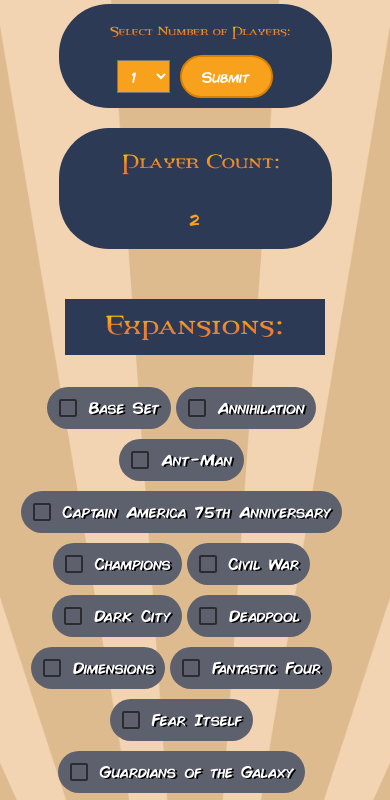
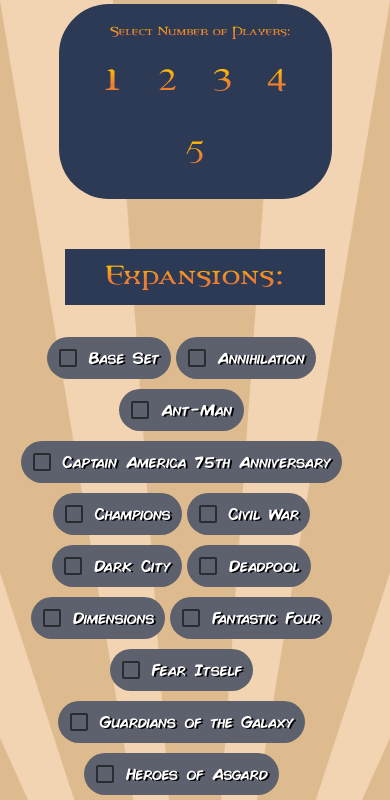
Before and after one commit to TomTomKinch/Marvel-Legendary-Randomizer, a React app in the folder marvel-legendary/: page / in a window 390 px wide. Shown: the part 114-914 px from the top of the page. Built offline with nearby package versions, Linux system fonts and the light colour scheme.

Commit message:
New number of player selection

```diff
--- a/marvel-legendary/public/JSON Files/masterMind.json
+++ b/marvel-legendary/public/JSON Files/masterMind.json
@@ -678,7 +678,7 @@
         "ID": "72",
         "name": "Bastion, Fused Sentinel",
         "hp": "4",
-        "masterStrike": "*Note: For Always Leads Replace a henchmen/villains with a Sentinal Group A card from the Bystander Stack ascends to become a 4 Attack 'Prime Sentinel' Mastermind with 'Fight: Rescue this. Master Strike: Each player reveals the top card of their deck and KOs it if it costs 1 or more.'",
+        "masterStrike": "*Note: For Always Leads Replace a henchmen/villains with a Sentinal Group.* A card from the Bystander Stack ascends to become a 4 Attack 'Prime Sentinel' Mastermind with 'Fight: Rescue this. Master Strike: Each player reveals the top card of their deck and KOs it if it costs 1 or more.'",
         "leads": "Purifiers",
         "leadsType": "villains",
         "set": "Messiah Complex"
--- a/marvel-legendary/src/Home-Page.css
+++ b/marvel-legendary/src/Home-Page.css
@@ -49,7 +49,6 @@
   background-color: #2d3a55;
   border-radius: 50px;
   margin: 10px;
-  display: flex;
   width: 550px;
   vertical-align: middle;
   margin: auto;
@@ -123,6 +122,29 @@
   cursor: pointer;
 }
 
+.NumberUnclicked{
+  width: 40px;
+  height: 50px;
+  margin: 10px 20px;
+  margin-bottom: 30px;
+}
+
+.NumberUnclicked:hover {
+  cursor: pointer;
+}
+
+.NumberClicked{
+  border: 3px solid #db9122;
+  border-radius: 10px;
+  width: 50px;
+  height: 60px;
+  margin: 10px 20px;
+  margin-bottom: 30px;
+}
+
+.NumberClicked:hover {
+  cursor: pointer;
+}
 
 .CreateGameButton {
   background-color: #f8a11d;
@@ -326,7 +348,6 @@
     background-color: #2d3a55;
     border-radius: 50px;
     padding-top: 5px;
-    display: flex;
     max-width: 400px;
     vertical-align: middle;
     margin-top: 20px;
@@ -334,6 +355,30 @@
     margin-right: auto;
     max-width: 70%;
     height: auto;
+  }
+
+  .NumberUnclicked{
+    width: 25px;
+    height: 30px;
+    margin: 10px 15px;
+    margin-bottom: 30px;
+  }
+
+  .NumberUnclicked:hover {
+    cursor: pointer;
+  }
+
+  .NumberClicked{
+    border: 3px solid #db9122;
+    border-radius: 15px;
+    width: 30px;
+    height: 35px;
+    margin: 10px 15px;
+    margin-bottom: 30px;
+  }
+
+  .NumberClicked:hover {
+    cursor: pointer;
   }
 
   .PlayerTitle {
--- a/marvel-legendary/src/Home-Page.js
+++ b/marvel-legendary/src/Home-Page.js
@@ -13,6 +13,11 @@
 import PlayerSelect from './Images/PlayerSelect.PNG';
 import PlayerCount from './Images/PlayerCount.PNG';
 import attack from './Images/attack.png'
+import one from './Images/One.PNG'
+import two from './Images/Two.PNG'
+import three from './Images/Three.PNG'
+import four from './Images/Four.PNG'
+import five from './Images/Five.PNG'
 
 
 function App() {
@@ -142,11 +147,18 @@
   //______________________________________________________
 
   const [ playerCount, setPlayerCount ] = useState(2); //Player Count Data
-  const { register, handleSubmit } = useForm();
-  // Sets Player Count Based off Form Selection
-  const readPlayerCount = (data) => {
-    setPlayerCount(data[0]);
-  }
+  // const { register, handleSubmit } = useForm();
+  // // Sets Player Count Based off Form Selection
+  // const readPlayerCount = (data) => {
+  //   setPlayerCount(data[0]);
+  // }
+
+  const [ onePlayerStyle, setOnePlayerStyle ] = useState("NumberUnclicked");
+  const [ twoPlayerStyle, setTwoPlayerStyle ] = useState("NumberUnclicked");
+  const [ threePlayerStyle, setThreePlayerStyle ] = useState("NumberUnclicked");
+  const [ fourPlayerStyle, setFourPlayerStyle ] = useState("NumberUnclicked");
+  const [ fivePlayerStyle, setFivePlayerStyle ] = useState("NumberUnclicked");
+
 
 //______________________________________________________
 //
@@ -554,7 +566,7 @@
 
       {/* Player Select Dropdown */}
       <div className="SelectPlayerCard">
-        <form onSubmit={handleSubmit(readPlayerCount)}>
+        {/* <form onSubmit={handleSubmit(readPlayerCount)}>
           <img src={PlayerSelect} alt="Select Number of Players" className="PlayerTitle"/>
           <label>
             <select {...register("0")} className="Selector">
@@ -566,12 +578,60 @@
             </select>
           </label>
           <input type="submit" className="SubmitButton"/>
-        </form>
+        </form> */}
+        <img src={PlayerSelect} alt="Select Number of Players" className="PlayerTitle"/>
+        <br></br>
+        <img src={one} alt="1" className={onePlayerStyle} onClick={() => {
+          setPlayerCount('1');
+          console.log(playerCount);
+          setOnePlayerStyle("NumberClicked");
+          setTwoPlayerStyle("NumberUnclicked");
+          setThreePlayerStyle("NumberUnclicked");
+          setFourPlayerStyle("NumberUnclicked");
+          setFivePlayerStyle("NumberUnclicked");
+        }}/>
+        <img src={two} alt="2" className={twoPlayerStyle} onClick={() => {
+          setPlayerCount('2');
+          console.log(playerCount);
+          setOnePlayerStyle("NumberUnclicked");
+          setTwoPlayerStyle("NumberClicked");
+          setThreePlayerStyle("NumberUnclicked");
+          setFourPlayerStyle("NumberUnclicked");
+          setFivePlayerStyle("NumberUnclicked");
+        }}/>
+        <img src={three} alt="3" className={threePlayerStyle} onClick={() => {
+          setPlayerCount('3');
+          console.log(playerCount);
+          setOnePlayerStyle("NumberUnclicked");
+          setTwoPlayerStyle("NumberUnclicked");
+          setThreePlayerStyle("NumberClicked");
+          setFourPlayerStyle("NumberUnclicked");
+          setFivePlayerStyle("NumberUnclicked");
+        }}/>
+        <img src={four} alt="4" className={fourPlayerStyle} onClick={() => {
+          setPlayerCount('4');
+          console.log(playerCount);
+          setOnePlayerStyle("NumberUnclicked");
+          setTwoPlayerStyle("NumberUnclicked");
+          setThreePlayerStyle("NumberUnclicked");
+          setFourPlayerStyle("NumberClicked");
+          setFivePlayerStyle("NumberUnclicked");
+        }}/>
+        <img src={five} alt="5" className={fivePlayerStyle} onClick={() => {
+          setPlayerCount('5');
+          console.log(playerCount);
+          setOnePlayerStyle("NumberUnclicked");
+          setTwoPlayerStyle("NumberUnclicked");
+          setThreePlayerStyle("NumberUnclicked");
+          setFourPlayerStyle("NumberUnclicked");
+          setFivePlayerStyle("NumberClicked");
+        }}/>
       </div>
-      <div className="PlayerCard">
+      {/* <div className="PlayerCard">
         <img src={PlayerCount} alt="Number of Players" className="PlayerTitle"/>
+        <br></br>
         <p className="NumberOfPlayers">{playerCount}</p>
-      </div>
+      </div> */}
 
       <div className="ExpansionSection">
           <img src={ExpansionsTitle} alt="Expansions:" className="ExpansionsTitle"/>
```
Also changed, not shown: marvel-legendary/src/Images/Five.PNG (added), marvel-legendary/src/Images/Four.PNG (added), marvel-legendary/src/Images/One.PNG (added), marvel-legendary/src/Images/Three.PNG (added), marvel-legendary/src/Images/Two.PNG (added), marvel-legendary/src/Images/orange-stripes-2.png (added).
